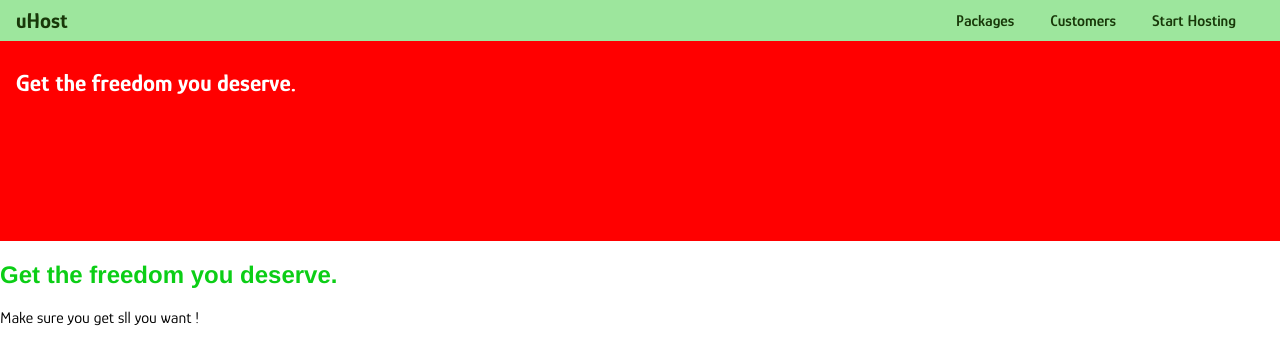
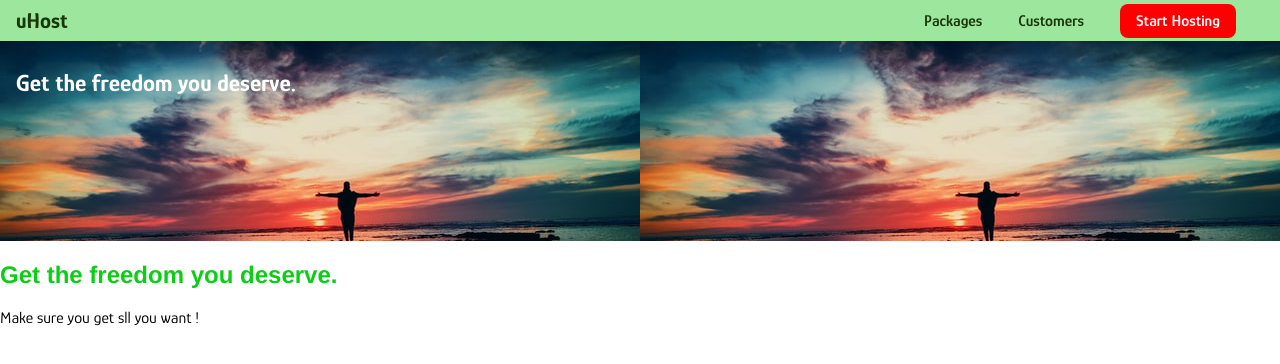
Before and after one commit to ccweerasinghe1994/CSS---The-Complete-Guide-2020--incl.-Flexbox--Grid---Sass--2021, a plain HTML site: page 3. Diving Deeper into CSS/index.html in a window 1280 px wide. Drawn offline with Linux system fonts and the light colour scheme.

Commit message:
added the images

```diff
--- a/3. Diving Deeper into CSS/index.html
+++ b/3. Diving Deeper into CSS/index.html
@@ -28,7 +28,7 @@
                         <li class="main-nav__item">
                             <a href="customers/index.html">Customers</a>
                         </li>
-                        <li class="main-nav__item">
+                        <li class="main-nav__item main-nav__item--cta">
                             <a href="start-hosting/index.html">Start Hosting</a>
                         </li>
                     </ul>
--- a/3. Diving Deeper into CSS/main.css
+++ b/3. Diving Deeper into CSS/main.css
@@ -10,8 +10,15 @@ body {
 main {
   height: 500px;
 }
+
+.main-nav {
+  display: inline-block;
+  text-align: right;
+  width: calc(100% - 64px);
+  vertical-align: middle;
+}
 #product-overview {
-  background: rgb(255, 0, 0);
+  background: url("./freedom.jpg");
   width: 100%;
   height: 200px;
   padding: 8px 16px;
@@ -64,14 +71,22 @@ h1 {
   padding: 3px 0;
 }
 
+.main-nav__item--cta a {
+  color: white;
+  background-color: red;
+  padding: 8px 16px;
+  border-radius: 8px;
+}
+
 .main-header > div {
   display: inline-block;
   vertical-align: middle;
 }
 
-.main-nav {
-  display: inline-block;
-  text-align: right;
-  width: calc(100% - 64px);
-  vertical-align: middle;
+.main-nav__item--cta a:hover,
+.main-nav__item--cta a:active {
+  color: red;
+  background-color: white;
+  padding: 8px 16px;
+  border: none;
 }
```
Also changed, not shown: 3. Diving Deeper into CSS/freedom.jpg (added).
